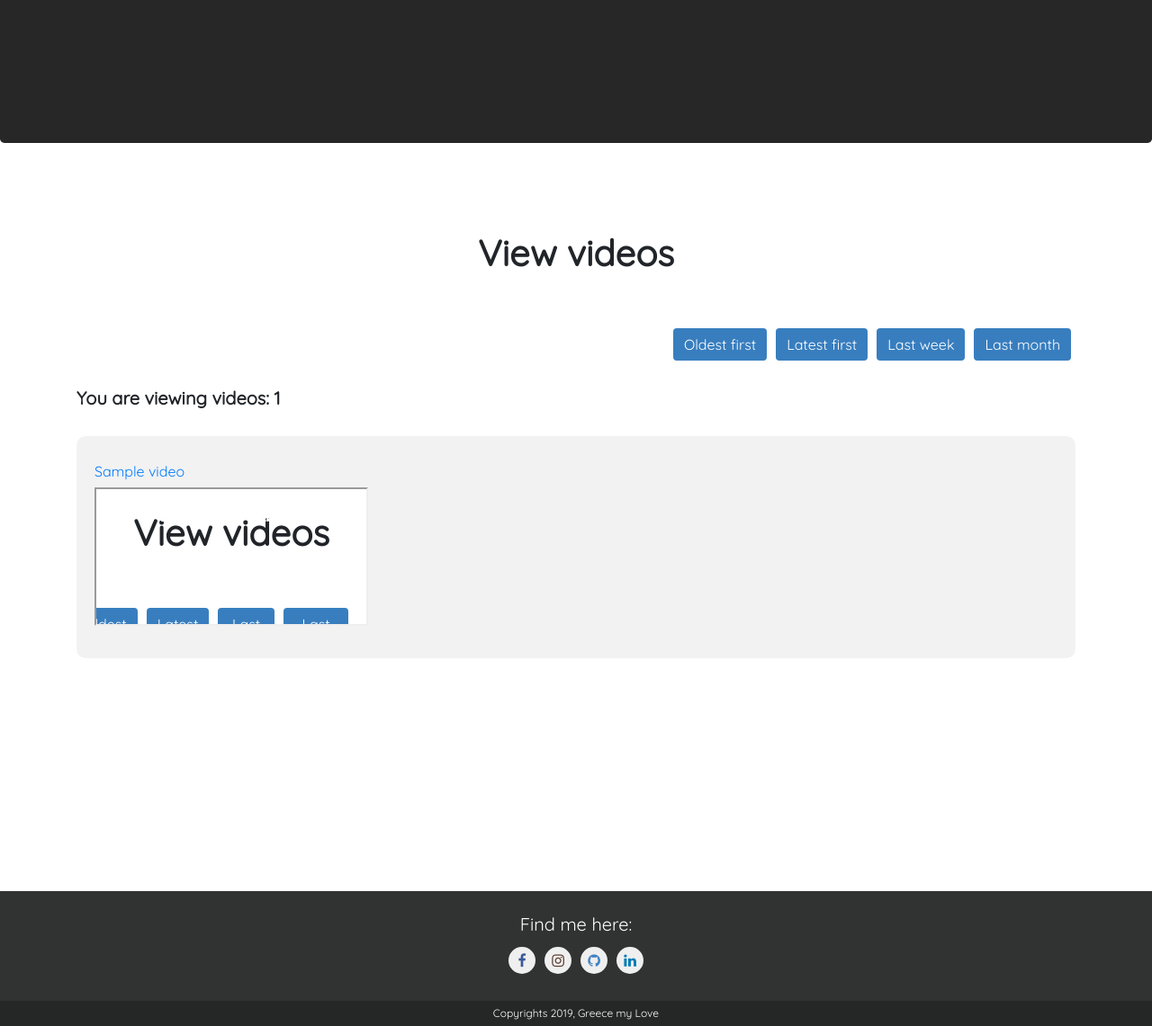
After one commit to asia111307/tiny_journeys, a Flask app: page /view/videos/1 in a window 1280 px wide. The commit adds this page. Shown: the part 641-1782 px from the top of the page at 90% size. Run offline with Flask 2, Linux system fonts and the light colour scheme; tables that the repository leaves empty hold one stand-in row (values such as "Sample post"); some libraries are stand-ins or nearby versions.

Commit message:
Photos and Videos added to db

```diff
--- /dev/null
+++ b/templates/viewvideos.html
@@ -0,0 +1,26 @@
+{% extends "start.html" %}
+{% block title %}View videos{% endblock %}
+{% block content %}
+		<section class="section-style">
+			<h1 class="h-style"> View videos </h1>
+			<div class="sort-options">
+				<a class="btn btn-info form-btn" href="/view/videos/oldestfirst" name="oldestfirst"> Oldest first </a>
+				<a class="btn btn-info form-btn" href="/view/videos/newestfirst" name="newestfirst"> Latest first </a>
+				<a class="btn btn-info form-btn" href="/view/videos/lastweek" name="lastweek"> Last week</a>
+				<a class="btn btn-info form-btn" href="/view/videos/lastmonth" name="lastmonth"> Last month </a>
+			</div>
+			{% if videos %}
+			<h5 class="comments-h vieving-posts">You are viewing videos: {{ current_option }} </h5>
+			<div class="view-posts">
+				{% for video in videos %}
+                    <div class="view_post">
+                        <h6><a href="/view/post/{{ video.post_id }}">{{ video.name }}</a></h6>
+                        <iframe src="{{ video.source }}"></iframe>
+                    </div>
+                {% endfor %}
+            {% else %}
+                <h6> No videos yet </h6>
+            {% endif %}
+			</div>
+		</section>
+{% endblock %}
--- a/views.py
+++ b/views.py
@@ -4,8 +4,7 @@
 from start import app, db
 from flask import render_template, request, jsonify, redirect, url_for, Markup
 from models import *
-import os
-import datetime
+import os, datetime, re
 
 
 @app.route('/')
@@ -33,18 +32,47 @@ def add_post():
     if author and title and content:
         db.session.add(Post(author, title, content))
         db.session.commit()
-        link = '/view/post/{}'.format(Post.query.order_by(Post.id.desc()).first().id)
+        post_id = Post.query.order_by(Post.id.desc()).first().id
+        pat = re.compile(r'<img [^>]*src="([^"]+)')
+        imgs = pat.findall(content)
+        if imgs:
+            for i in range(len(imgs)):
+                img_title =  'Picture {} for {}'.format(i, title)
+                db.session.add(Photo(img_title, imgs[i], post_id))
+                db.session.commit()
+        pat2 = re.compile(r'<iframe [^>]*src="([^"]+)')
+        videos = pat2.findall(content)
+        if videos:
+            print(videos)
+            for i in range(len(videos)):
+                vid_title =  'Video {} for {}'.format(i, title)
+                db.session.add(Video(vid_title, videos[i], post_id))
+                db.session.commit()
+        link = '/view/post/{}'.format(post_id)
     return redirect(link)
 
 
-@app.route('/view')
+@app.route('/view/posts')
 def render_view_posts():
     posts = Post.query.all()
     return render_template('viewposts.html', posts=posts, current_option='All')
 
 
-@app.route('/view/<sort_option>', methods=['POST', 'GET'])
+@app.route('/view/pics')
+def render_view_pics():
+    pics = Photo.query.all()
+    return render_template('viewpics.html', pics=pics, current_option='All')
+
+
+@app.route('/view/videos')
+def render_view_videos():
+    videos = Video.query.all()
+    return render_template('viewvideos.html', videos=videos, current_option='All')
+
+
+@app.route('/view/posts/<sort_option>', methods=['POST', 'GET'])
 def render_view_posts_options(sort_option):
+    posts = Post.query.all()
     if sort_option == 'oldestfirst':
         posts = Post.query.order_by(Post.creation_date)
         sort_option = 'Oldest first'
@@ -100,6 +128,21 @@ def edit_post_id(post_id):
     post.content = request.form.get('content')
     post.last_modified_date = datetime.datetime.now()
     db.session.commit()
+    post_id = Post.query.order_by(Post.id.desc()).first().id
+    pat = re.compile(r'<img [^>]*src="([^"]+)')
+    imgs = pat.findall(post.content)
+    if imgs:
+        for i in range(len(imgs)):
+            img_title = 'Picture {} for {}'.format(i, post.title)
+            db.session.add(Photo(img_title, imgs[i], post_id))
+            db.session.commit()
+    pat2 = re.compile(r'<iframe [^>]*src="([^"]+)')
+    videos = pat2.findall(post.content)
+    if videos:
+        for i in range(len(videos)):
+            vid_title = 'Video {} for {}'.format(i, post.title)
+            db.session.add(Video(vid_title, videos[i], post_id))
+            db.session.commit()
     link = '/view/post/{}'.format(post.id)
     return redirect(link)
 
@@ -113,6 +156,45 @@ def add_comment(post_id):
     link = '/view/post/{}'.format(post_id)
     return redirect(link)
 
+
+@app.route('/view/pics/<sort_option>', methods=['POST', 'GET'])
+def render_view_pics_options(sort_option):
+    pics = Photo.query.all()
+    if sort_option == 'oldestfirst':
+        pics = Photo.query.order_by(Photo.creation_date)
+        sort_option = 'Oldest first'
+    elif sort_option == 'newestfirst':
+        pics = Photo.query.order_by(Photo.creation_date.desc())
+        sort_option = 'Newest first'
+    elif sort_option == 'lastweek':
+        week_ago = datetime.datetime.today() - datetime.timedelta(days=7)
+        pics = Photo.query.filter(Photo.creation_date > week_ago).order_by(Photo.creation_date.desc())
+        sort_option = 'Last week'
+    elif sort_option == 'lastmonth':
+        month_ago = datetime.datetime.today() - datetime.timedelta(days=3)
+        pics = Photo.query.filter(Photo.creation_date > month_ago).order_by(Photo.creation_date.desc())
+        sort_option = 'Last month'
+    return render_template('viewpics.html', pics=pics, current_option=sort_option)
+
+
+@app.route('/view/videos/<sort_option>', methods=['POST', 'GET'])
+def render_view_videos_options(sort_option):
+    videos = Video.query.all()
+    if sort_option == 'oldestfirst':
+        videos = Video.query.order_by(Video.creation_date)
+        sort_option = 'Oldest first'
+    elif sort_option == 'newestfirst':
+        videos = Video.query.order_by(Video.creation_date.desc())
+        sort_option = 'Newest first'
+    elif sort_option == 'lastweek':
+        week_ago = datetime.datetime.today() - datetime.timedelta(days=7)
+        videos = Video.query.filter(Video.creation_date > week_ago).order_by(Video.creation_date.desc())
+        sort_option = 'Last week'
+    elif sort_option == 'lastmonth':
+        month_ago = datetime.datetime.today() - datetime.timedelta(days=3)
+        videos = Video.query.filter(Video.creation_date > month_ago).order_by(Video.creation_date.desc())
+        sort_option = 'Last month'
+    return render_template('viewvideos.html', videos=videos, current_option=sort_option)
 
 # @app.route('/products/<int:id>', methods=['GET'])
 # def add(id):
```
Also changed, not shown: models.py (+52 -2 lines), templates/viewpics.html (added, +26 -0 lines), templates/viewposts.html (+4 -6 lines).
